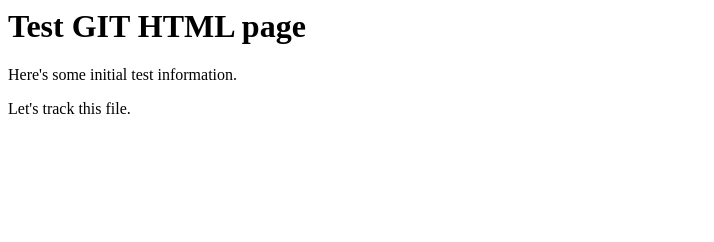
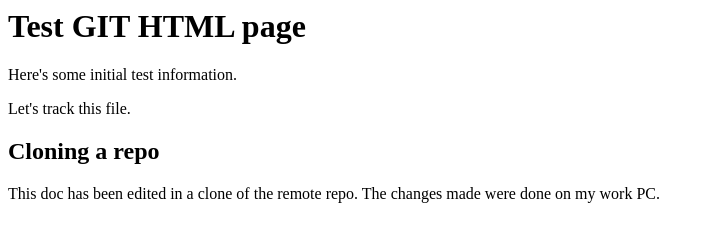
Before and after one commit to paul46722/hello-world, a plain HTML site: page index.html in a window 1280 px wide. Shown: the whole page, without its empty margins (0-714 px from the left). Drawn offline with Linux system fonts and the light colour scheme.

Commit message:
add paragraph regarding cloned repo

```diff
--- a/index.html
+++ b/index.html
@@ -6,5 +6,7 @@
         <h1>Test GIT HTML page</h1>
         <p>Here's some initial test information.</p>
         <p>Let's track this file.</p>
+        <h2>Cloning a repo</h2>
+        <p>This doc has been edited in a clone of the remote repo. The changes made were done on my work PC.</p>
     </body>
 </html>
```
